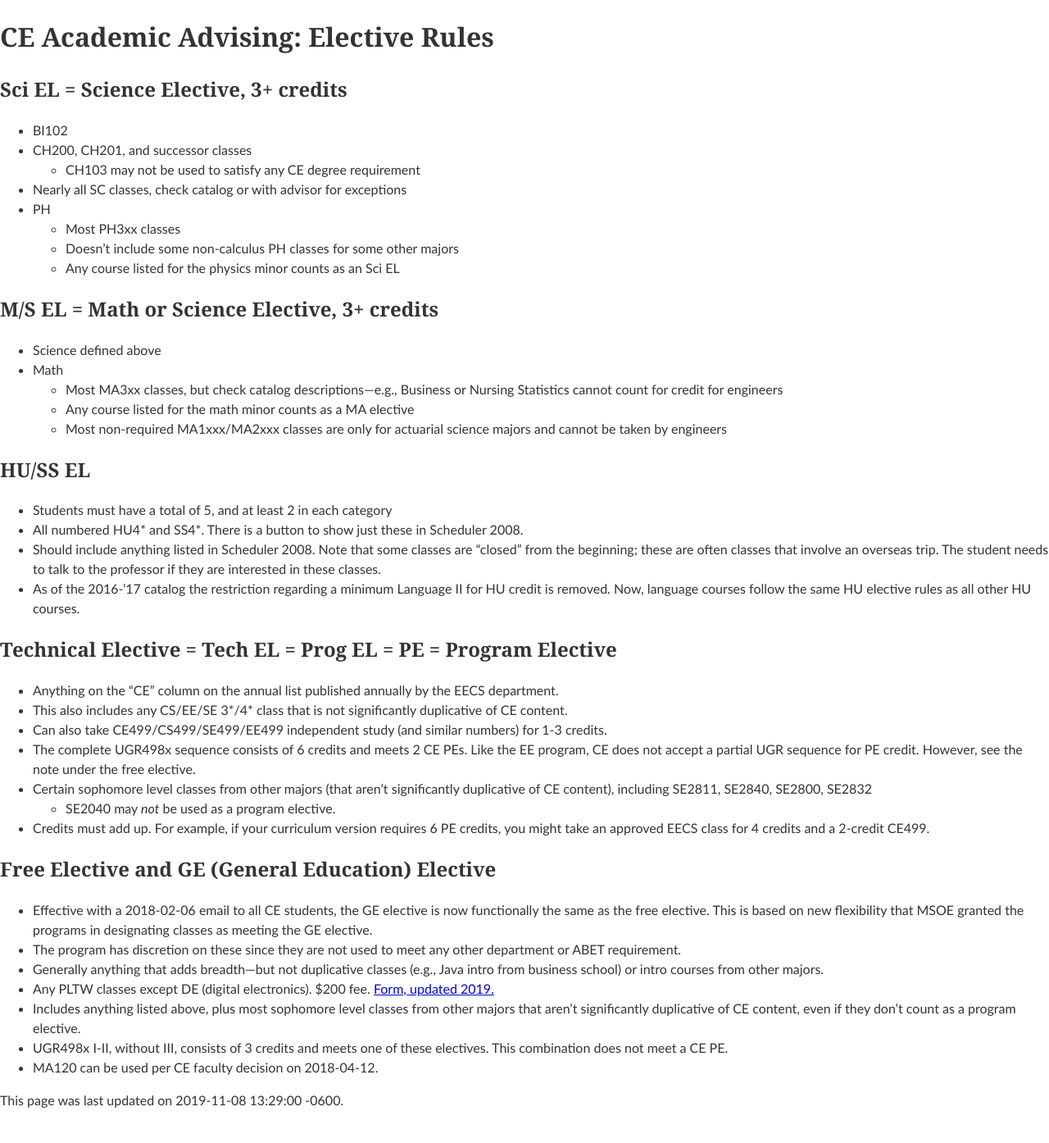
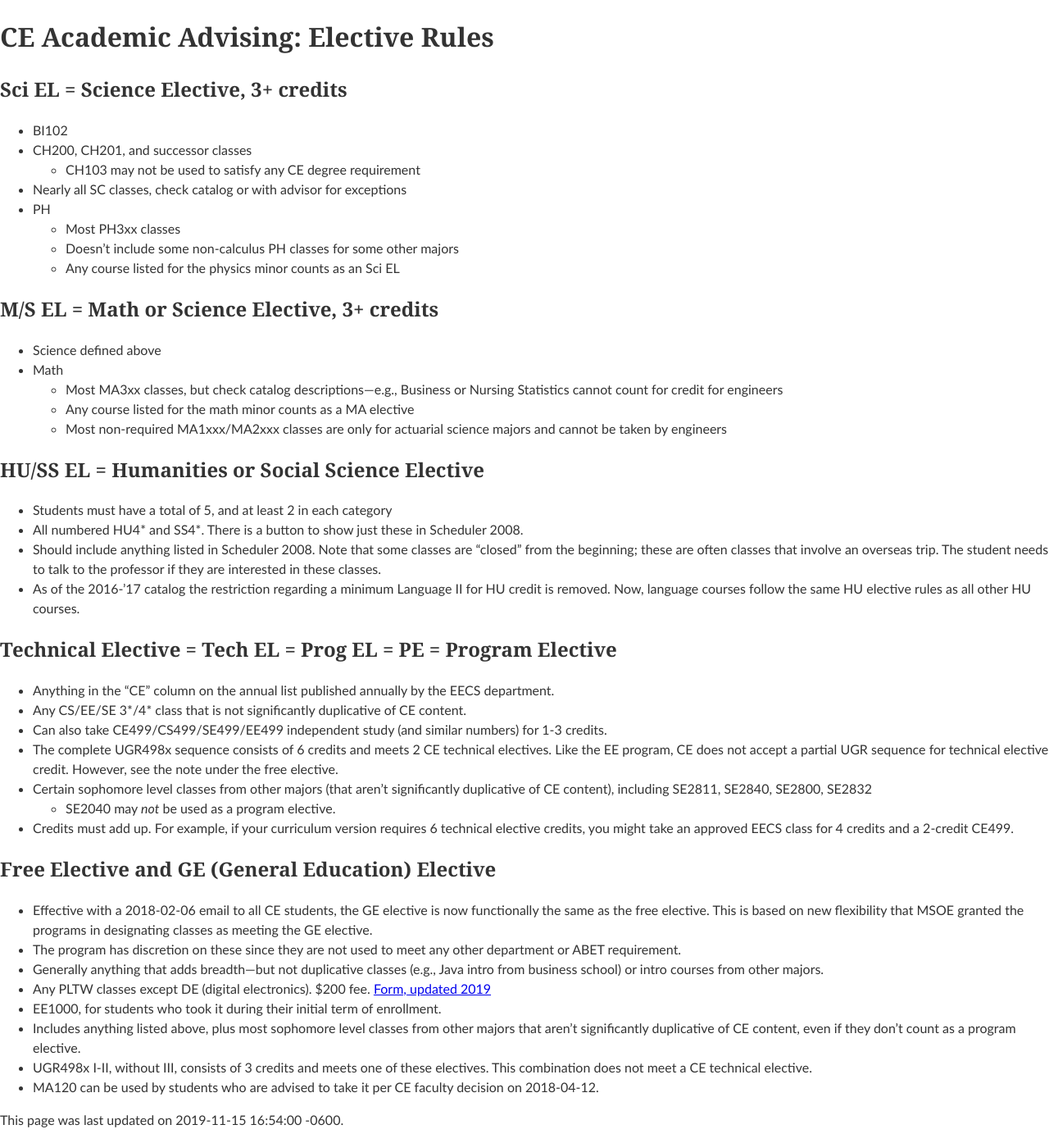
Before and after one commit to edurant/edurant.github.io, a Jekyll site: the page built from advising/ceElectiveRules.md, in a window 1280 px wide. Shown: the whole page at 82% size. Built offline with Jekyll 4.4.1, drawn with Linux system fonts in a browser that asks for light colours; before the commit the page ends 1370 px from its top, so only the background shows below that.

Commit message:
ce electives: ee1000, cleanup

```diff
--- a/advising/ceElectiveRules.md
+++ b/advising/ceElectiveRules.md
@@ -1,6 +1,6 @@
 ---
 title: "CE Academic Advising: Elective Rules"
-date: 2019-11-08 13:29:00 -0600
+date: 2019-11-15 16:54:00 -0600
 ---
 
 ## Sci EL = Science Elective, 3+ credits
@@ -20,28 +20,29 @@ date: 2019-11-08 13:29:00 -0600
   * Any course listed for the math minor counts as a MA elective
   * Most non-required MA1xxx/MA2xxx classes are only for actuarial science majors and cannot be taken by engineers
 
-## HU/SS EL
+## HU/SS EL = Humanities or Social Science Elective
 * Students must have a total of 5, and at least 2 in each category
 * All numbered HU4\* and SS4\*. There is a button to show just these in Scheduler 2008.
 * Should include anything listed in Scheduler 2008. Note that some classes are &ldquo;closed&rdquo; from the beginning; these are often classes that involve an overseas trip. The student needs to talk to the professor if they are interested in these classes.
 * As of the 2016-&rsquo;17 catalog the restriction regarding a minimum Language II for HU credit is removed. Now, language courses follow the same HU elective rules as all other HU courses.
 
 ## Technical Elective = Tech EL = Prog EL = PE = Program Elective
-* Anything on the &ldquo;CE&rdquo; column on the annual list published annually by the EECS department.
-* This also includes any CS/EE/SE 3\*/4\* class that is not significantly duplicative of CE content.
+* Anything in the &ldquo;CE&rdquo; column on the annual list published annually by the EECS department.
+* Any CS/EE/SE 3\*/4\* class that is not significantly duplicative of CE content.
 * Can also take CE499/CS499/SE499/EE499 independent study (and similar numbers) for 1-3 credits.
-* The complete UGR498x sequence consists of 6 credits and meets 2 CE PEs. Like the EE program, CE does not accept a partial UGR sequence for PE credit. However, see the note under the free elective.
+* The complete UGR498x sequence consists of 6 credits and meets 2 CE technical electives. Like the EE program, CE does not accept a partial UGR sequence for technical elective credit. However, see the note under the free elective.
 * Certain sophomore level classes from other majors (that aren't significantly duplicative of CE content), including SE2811, SE2840, SE2800, SE2832
   * SE2040 may *not* be used as a program elective.
-* Credits must add up. For example, if your curriculum version requires 6 PE credits, you might take an approved EECS class for 4 credits and a 2-credit CE499.
+* Credits must add up. For example, if your curriculum version requires 6 technical elective credits, you might take an approved EECS class for 4 credits and a 2-credit CE499.
 
 ## Free Elective and GE (General Education) Elective
 * Effective with a 2018-02-06 email to all CE students, the GE elective is now functionally the same as the free elective. This is based on new flexibility that MSOE granted the programs in designating classes as meeting the GE elective.
 * The program has discretion on these since they are not used to meet any other department or ABET requirement.
 * Generally anything that adds breadth&mdash;but not duplicative classes (e.g., Java intro from business school) or intro courses from other majors.
-* Any PLTW classes except DE (digital electronics). $200 fee. <a href="https://msoe.s3.amazonaws.com/files/resources/2019-update-pltw-credit-app.pdf">Form, updated 2019.</a>
+* Any PLTW classes except DE (digital electronics). $200 fee. [Form, updated 2019](https://msoe.s3.amazonaws.com/files/resources/2019-update-pltw-credit-app.pdf)
+* EE1000, for students who took it during their initial term of enrollment.
 * Includes anything listed above, plus most sophomore level classes from other majors that aren't significantly duplicative of CE content, even if they don't count as a program elective.
-* UGR498x I-II, without III, consists of 3 credits and meets one of these electives. This combination does not meet a CE PE.
-* MA120 can be used per CE faculty decision on 2018-04-12.
+* UGR498x I-II, without III, consists of 3 credits and meets one of these electives. This combination does not meet a CE technical elective.
+* MA120 can be used by students who are advised to take it per CE faculty decision on 2018-04-12.
 
 This page was last updated on {{page.date}}.
```
